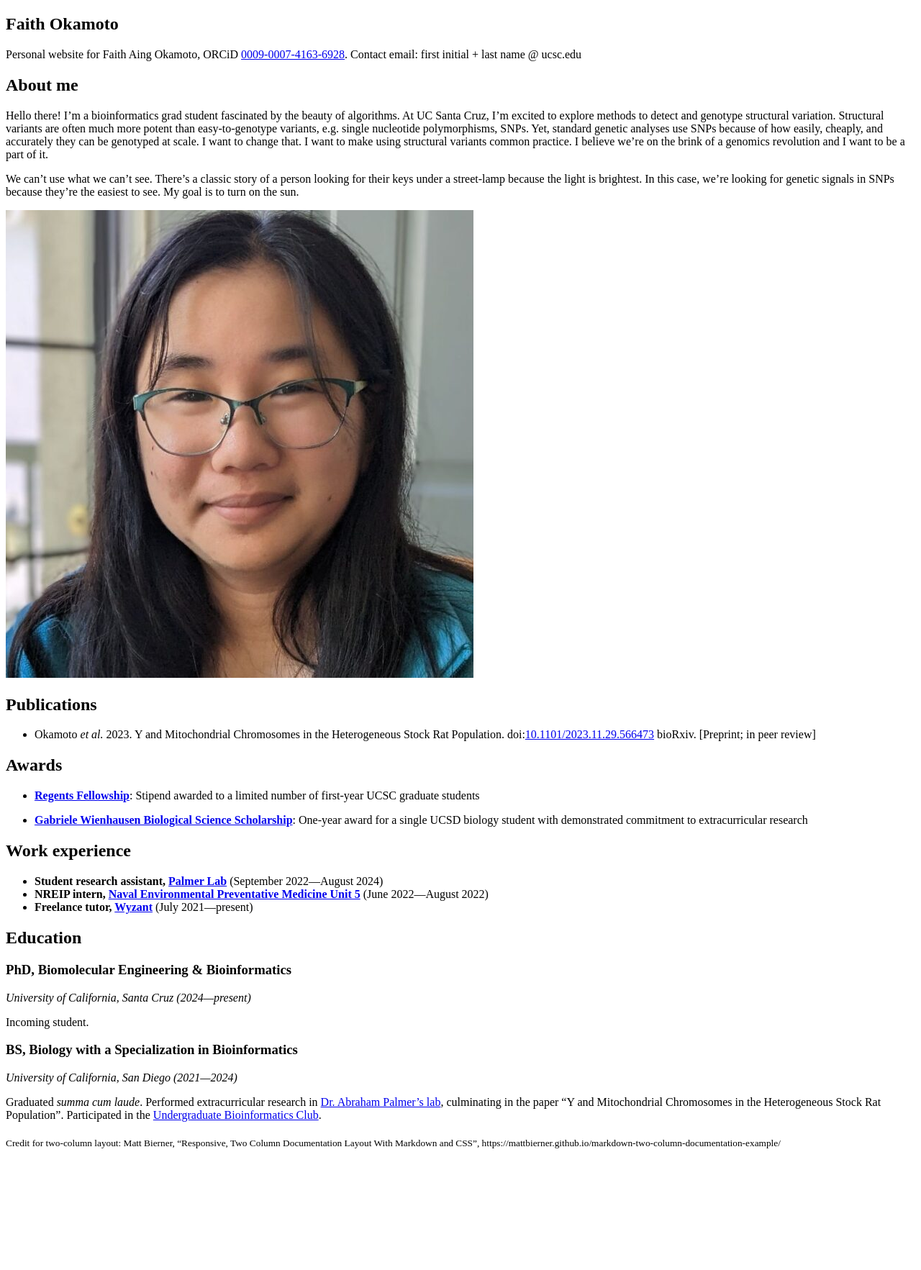
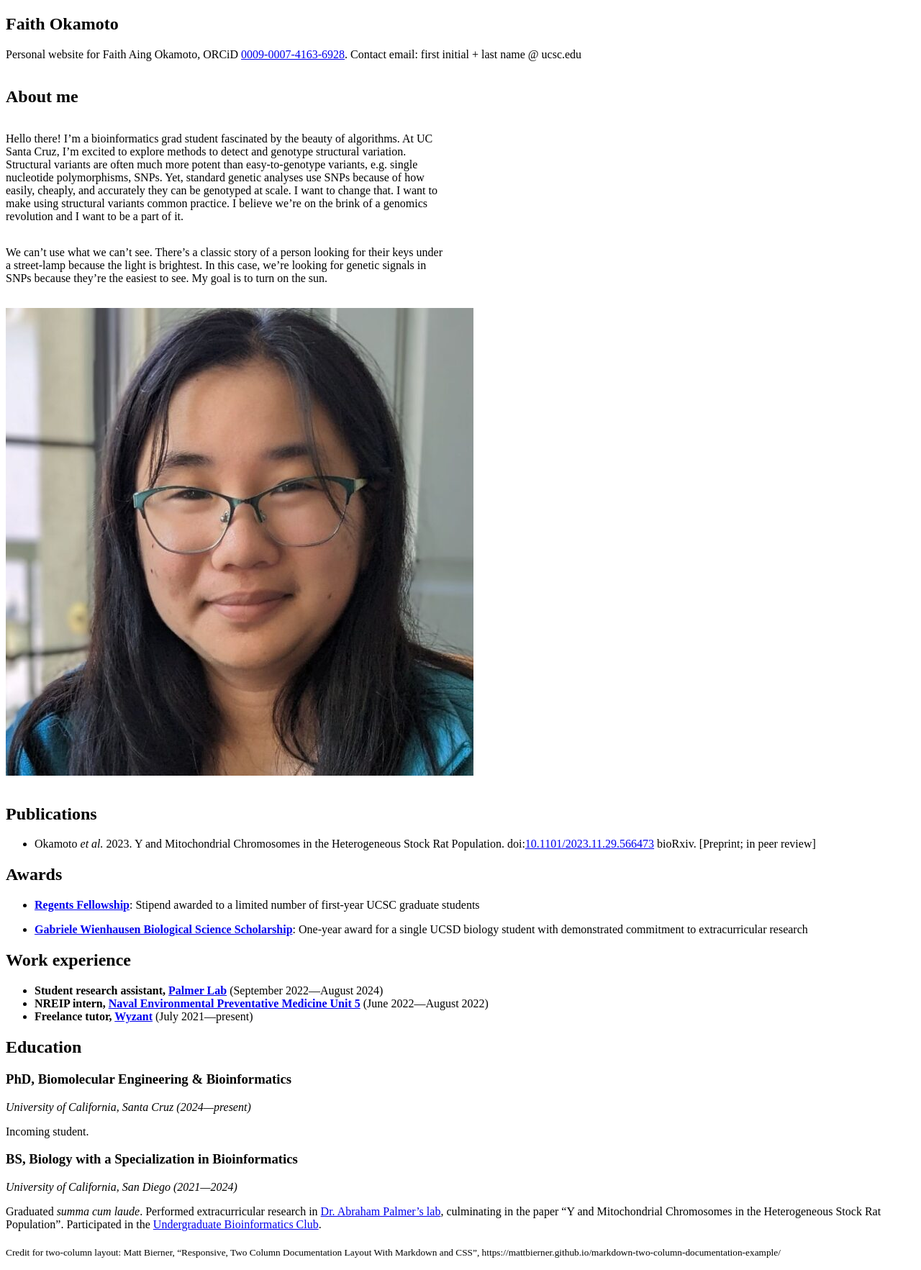
Before and after one commit to Faith-Okamoto-UCSC/Faith-Okamoto-UCSC.github.io, a Jekyll site: the page built from README.md, in a window 1280 px wide. Shown: the whole page at 72% size. Built offline with Jekyll 4.4.1, drawn with Linux system fonts in a browser that asks for light colours; our own code applies the rules of GitHub Pages for plain Markdown files; before the commit the page ends 1613 px from its top, so only the background shows below that.

Commit message:
fix filename

```diff
--- a/_layouts/base.html
+++ b/_layouts/base.html
@@ -2,7 +2,7 @@
 <html>
     <head>
         <title>MD2</title>
-        <link rel="stylesheet" href="stylesheets/styles.css">
+        <link rel="stylesheet" href="styles/styles.css">
     </head>
     <body>
         <article class='wrapper cf'>{{ content }}</article>
```
